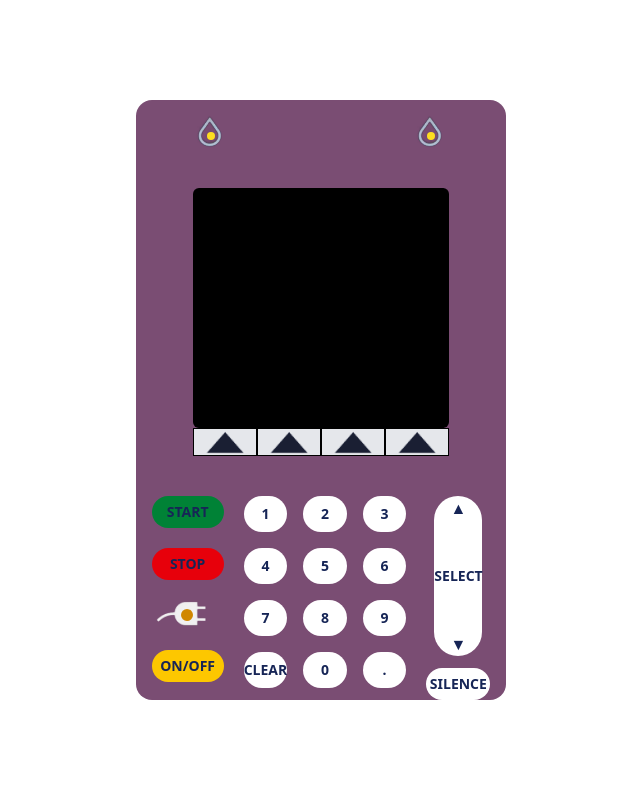
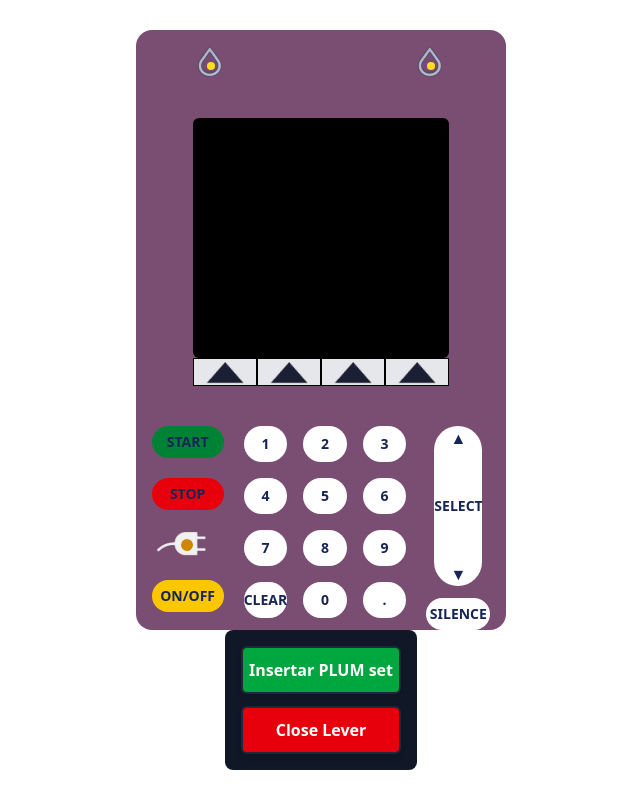
Before and after one commit to vpeinado263/simulador-bomba-insulina, a Next.js app in the folder frontend/: page / in a window 1280 px wide. Shown: the whole page, without its empty margins (319-959 px from the left). Built offline with nearby package versions, Linux system fonts and the light colour scheme.

Commit message:
Finalizar estilo de botones

```diff
--- /dev/null
+++ b/frontend/src/components/molecules/ControlSet.jsx
@@ -0,0 +1,13 @@
+import Close from "../atoms/Botones Individuales/Close";
+import Insert from "../atoms/Botones Individuales/Insert";
+
+const ControlSet = () => {
+  return (
+    <div className="flex flex-col items-center bg-gray-900 p-4 rounded-lg space-y-3 w-48">
+      <Insert />
+      <Close />
+    </div>
+  );
+};
+
+export default ControlSet;
--- a/frontend/src/components/templates/DeviceLayout.jsx
+++ b/frontend/src/components/templates/DeviceLayout.jsx
@@ -1,3 +1,4 @@
+import ControlSet from "../molecules/ControlSet";
 import ControlPanel from "../organisms/ControlPanel";
 import FluidIndicators from "../organisms/FluidIndicators";
 import Lcd from "../organisms/Lcd";
@@ -5,6 +6,7 @@
 
 const DeviceLayout = () => {
   return (
+    <>
     <div className="w-[370px] h-[600px] bg-[rgb(122,77,115)] rounded-2xl flex flex-col justify-between items-center">
       <div>
         <FluidIndicators />
@@ -17,6 +19,9 @@
         <ControlPanel />
       </div>
     </div>
+    <ControlSet />
+    </>
+
   );
 };
 
```
